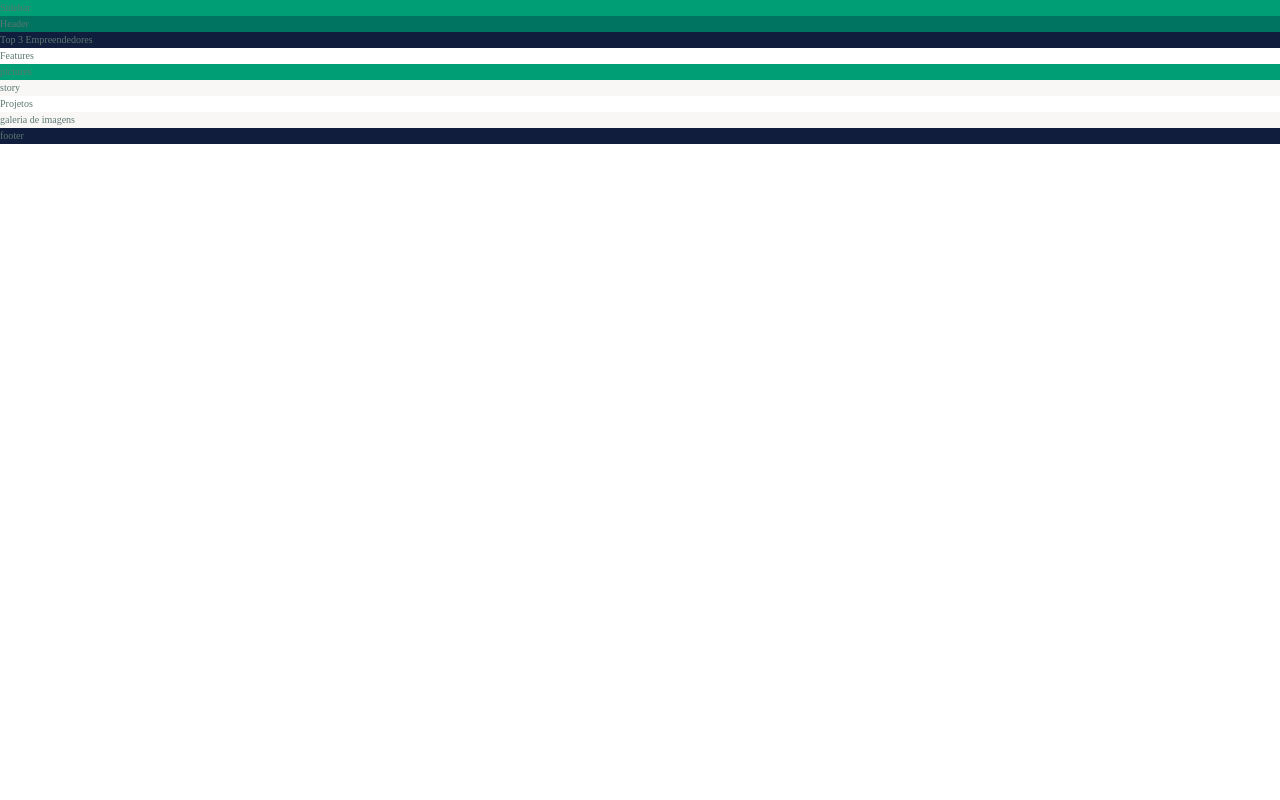
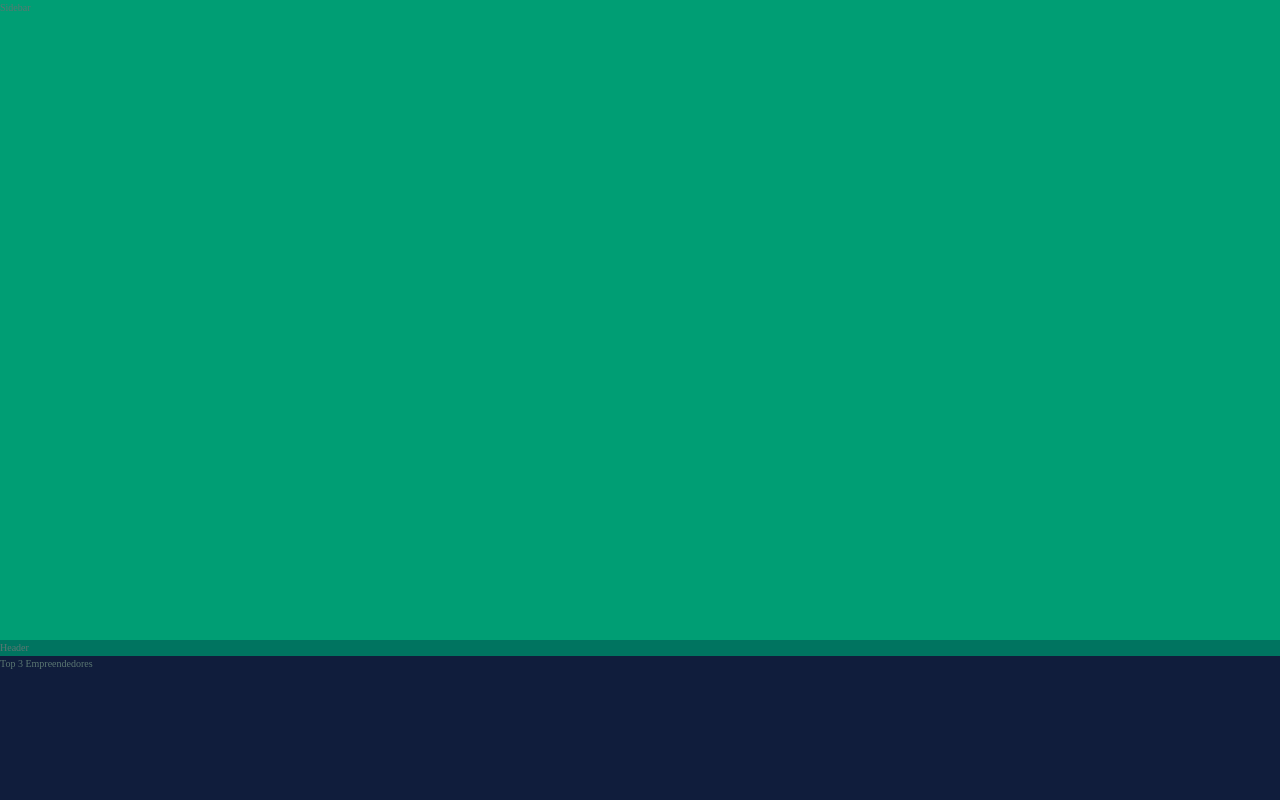
Before and after one commit to reynolds2106/Ficha7a, a plain HTML site: page index.html in a window 1280 px wide. Shown: the top 800 px of the page. Drawn offline with nearby package versions, Linux system fonts and the light colour scheme; files that its build step writes are made by us from their sources.

Commit message:
container_base.scss

```diff
--- a/_base.scss
+++ b/_base.scss
@@ -40,3 +40,8 @@ body{
     font-weight: 300;
     line-height: 1.6;
 }
+
+.container{
+    display: grid;
+    grid-template-rows: 80vh auto 40vw auto auto auto;
+}
```
